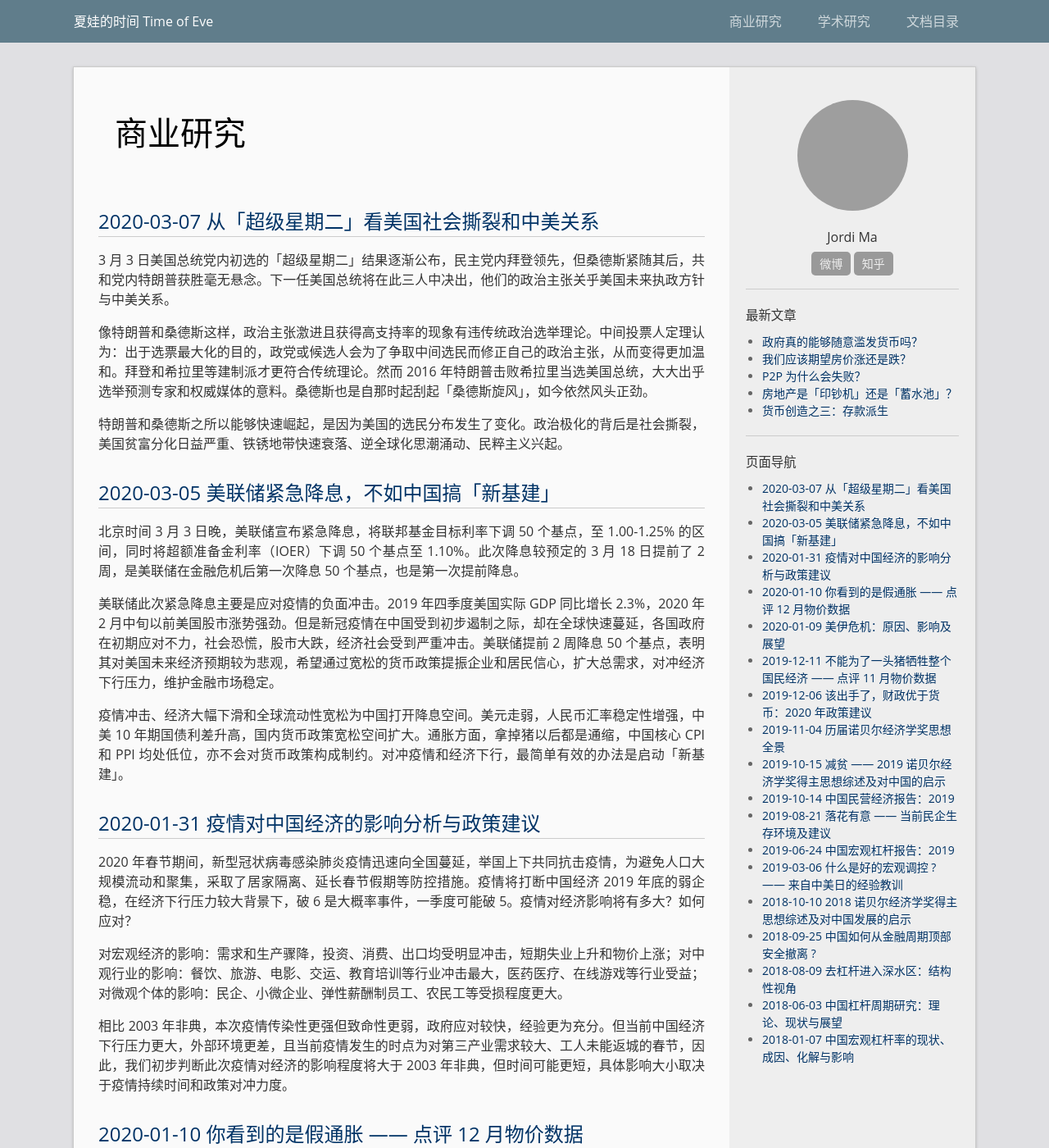
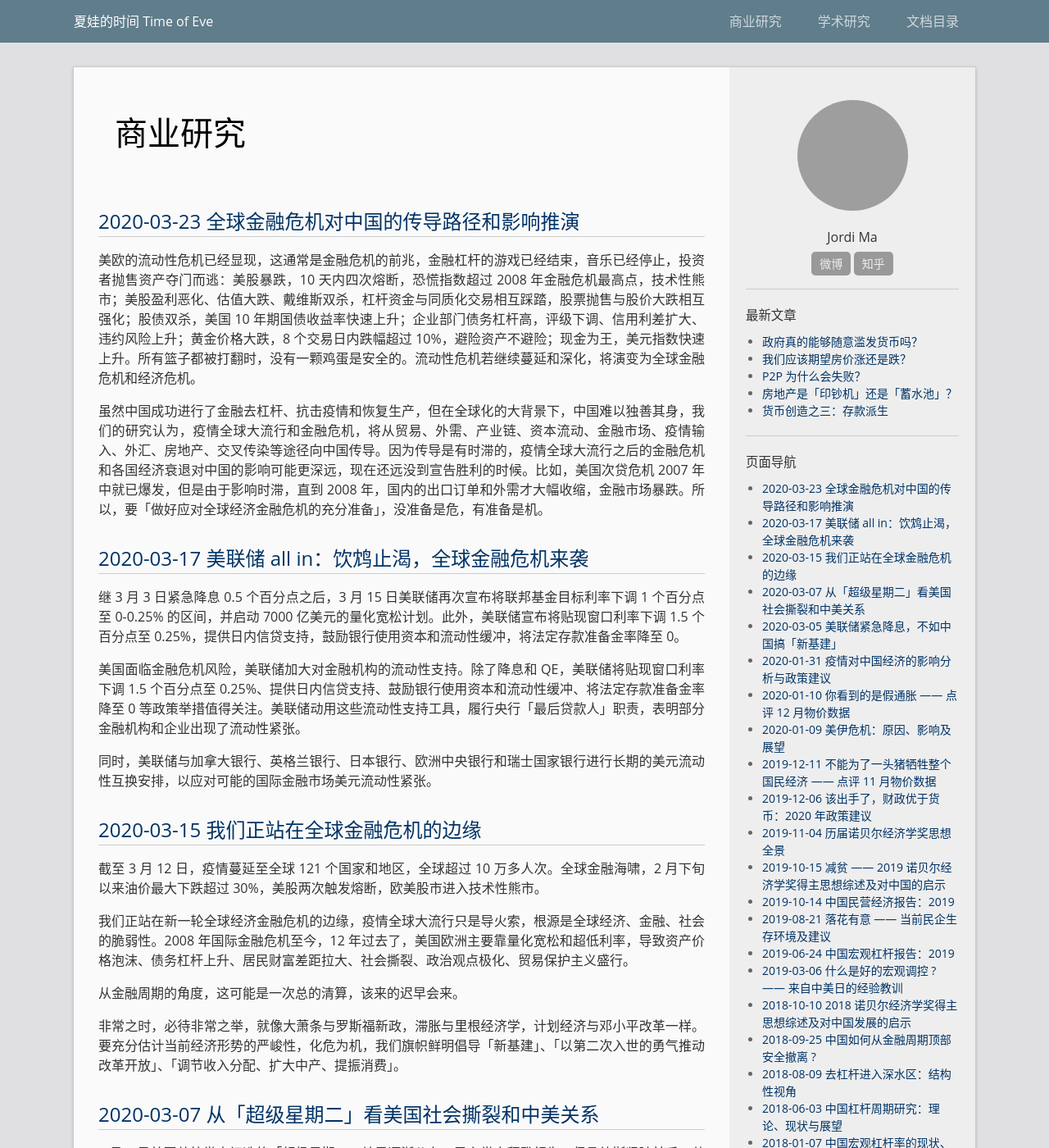
Before and after one commit to majiajin/majiajin.github.io, a Jekyll site: the page built from business.md, in a window 1280 px wide and 1400 px high. Shown: the whole window at 82% size. Built offline with Jekyll 4.4.1, drawn with Linux system fonts in a browser that asks for light colours; grey boxes are pictures that could not be loaded.

Commit message:
Update business.md

```diff
--- a/business.md
+++ b/business.md
@@ -3,6 +3,30 @@ layout: page
 title: 商业研究
 permalink: /business/
 ---
+
+## [2020-03-23 全球金融危机对中国的传导路径和影响推演](https://mp.weixin.qq.com/s/K434N-LmcOcDgsm-bTF3Ow)
+
+美欧的流动性危机已经显现，这通常是金融危机的前兆，金融杠杆的游戏已经结束，音乐已经停止，投资者抛售资产夺门而逃：美股暴跌，10 天内四次熔断，恐慌指数超过 2008 年金融危机最高点，技术性熊市；美股盈利恶化、估值大跌、戴维斯双杀，杠杆资金与同质化交易相互踩踏，股票抛售与股价大跌相互强化；股债双杀，美国 10 年期国债收益率快速上升；企业部门债务杠杆高，评级下调、信用利差扩大、违约风险上升；黄金价格大跌，8 个交易日内跌幅超过 10%，避险资产不避险；现金为王，美元指数快速上升。所有篮子都被打翻时，没有一颗鸡蛋是安全的。流动性危机若继续蔓延和深化，将演变为全球金融危机和经济危机。
+
+虽然中国成功进行了金融去杠杆、抗击疫情和恢复生产，但在全球化的大背景下，中国难以独善其身，我们的研究认为，疫情全球大流行和金融危机，将从贸易、外需、产业链、资本流动、金融市场、疫情输入、外汇、房地产、交叉传染等途径向中国传导。因为传导是有时滞的，疫情全球大流行之后的金融危机和各国经济衰退对中国的影响可能更深远，现在还远没到宣告胜利的时候。比如，美国次贷危机 2007 年中就已爆发，但是由于影响时滞，直到 2008 年，国内的出口订单和外需才大幅收缩，金融市场暴跌。所以，要「做好应对全球经济金融危机的充分准备」，没准备是危，有准备是机。
+
+## [2020-03-17 美联储 all in：饮鸩止渴，全球金融危机来袭](https://mp.weixin.qq.com/s/SXVjVRg4LSr9nhvhlQ57ZA)
+
+继 3 月 3 日紧急降息 0.5 个百分点之后，3 月 15 日美联储再次宣布将联邦基金目标利率下调 1 个百分点至 0-0.25% 的区间，并启动 7000 亿美元的量化宽松计划。此外，美联储宣布将贴现窗口利率下调 1.5 个百分点至 0.25%，提供日内信贷支持，鼓励银行使用资本和流动性缓冲，将法定存款准备金率降至 0。
+
+美国面临金融危机风险，美联储加大对金融机构的流动性支持。除了降息和 QE，美联储将贴现窗口利率下调 1.5 个百分点至 0.25%、提供日内信贷支持、鼓励银行使用资本和流动性缓冲、将法定存款准备金率降至 0 等政策举措值得关注。美联储动用这些流动性支持工具，履行央行「最后贷款人」职责，表明部分金融机构和企业出现了流动性紧张。
+
+同时，美联储与加拿大银行、英格兰银行、日本银行、欧洲中央银行和瑞士国家银行进行长期的美元流动性互换安排，以应对可能的国际金融市场美元流动性紧张。
+
+## [2020-03-15 我们正站在全球金融危机的边缘](https://mp.weixin.qq.com/s/ycQ8s8gFRfHeJ2DYiuHO4Q)
+
+截至 3 月 12 日，疫情蔓延至全球 121 个国家和地区，全球超过 10 万多人次。全球金融海啸，2 月下旬以来油价最大下跌超过 30%，美股两次触发熔断，欧美股市进入技术性熊市。
+
+我们正站在新一轮全球经济金融危机的边缘，疫情全球大流行只是导火索，根源是全球经济、金融、社会的脆弱性。2008 年国际金融危机至今，12 年过去了，美国欧洲主要靠量化宽松和超低利率，导致资产价格泡沫、债务杠杆上升、居民财富差距拉大、社会撕裂、政治观点极化、贸易保护主义盛行。
+
+从金融周期的角度，这可能是一次总的清算，该来的迟早会来。
+
+非常之时，必待非常之举，就像大萧条与罗斯福新政，滞胀与里根经济学，计划经济与邓小平改革一样。要充分估计当前经济形势的严峻性，化危为机，我们旗帜鲜明倡导「新基建」、「以第二次入世的勇气推动改革开放」、「调节收入分配、扩大中产、提振消费」。
 
 ## [2020-03-07 从「超级星期二」看美国社会撕裂和中美关系](https://mp.weixin.qq.com/s/v9APVxu9sqrlTq9Nlfc2Pw)
 
```
